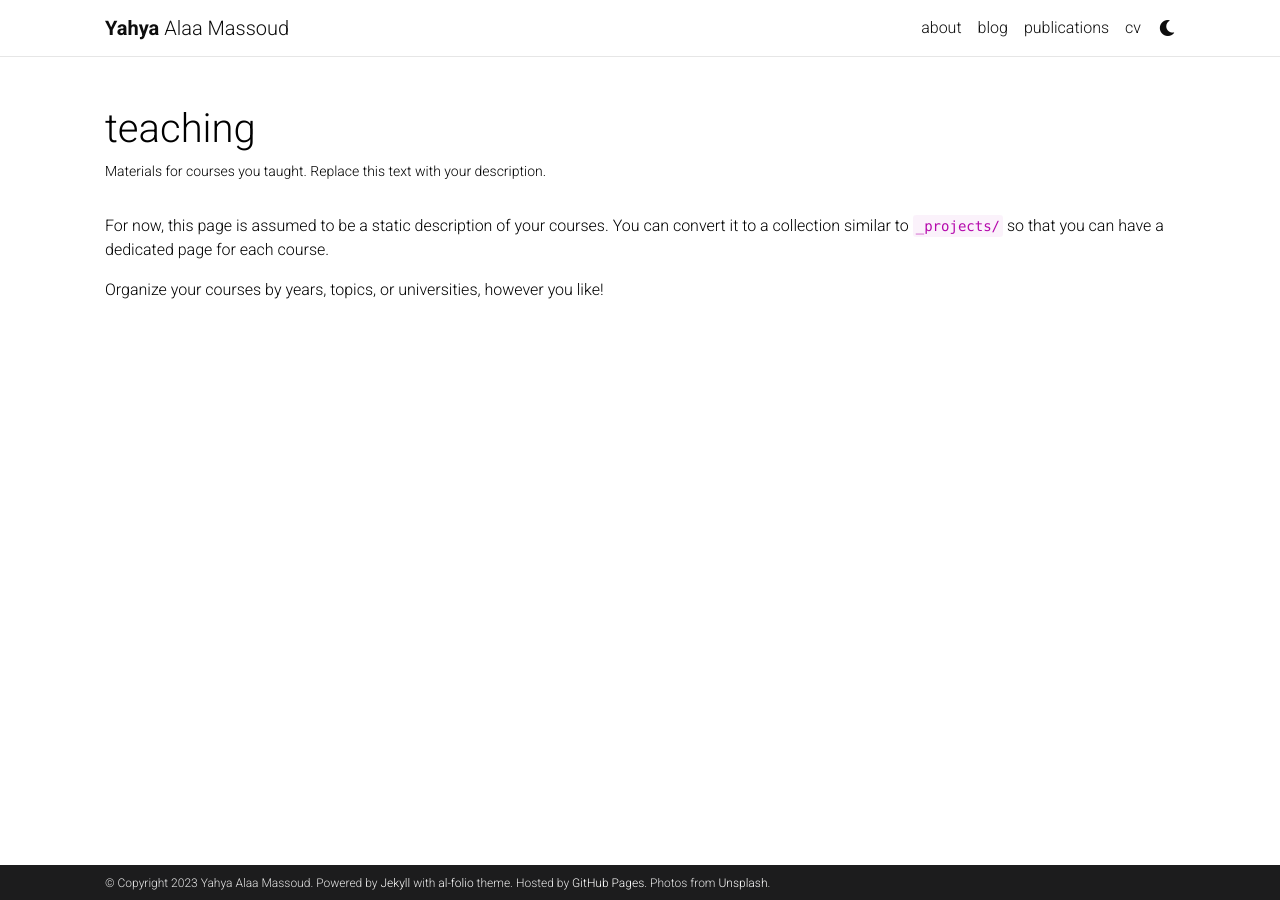
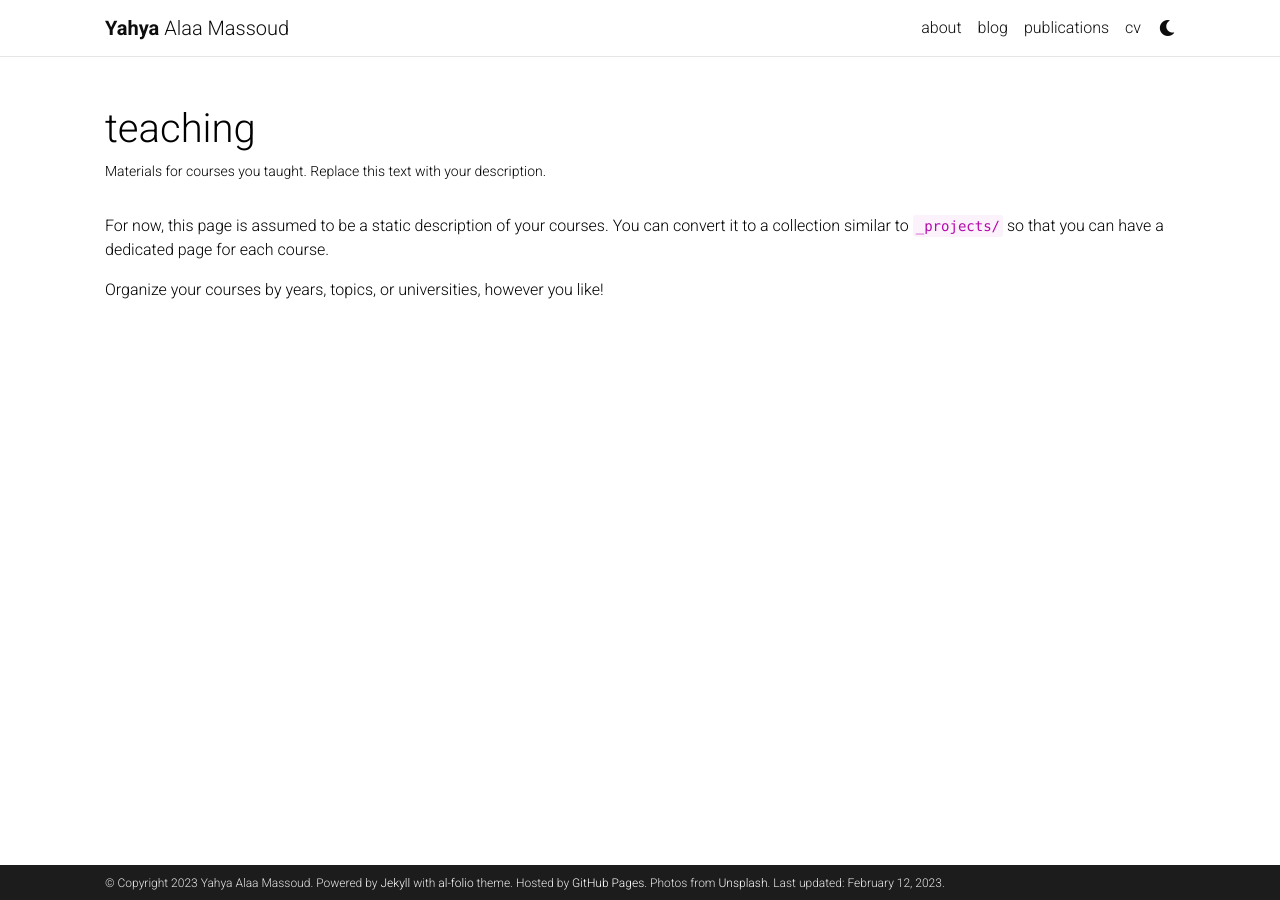
Before and after one commit to YahyaAlaaMassoud/YahyaAlaaMassoud.github.io, a Jekyll site: the page built from _pages/teaching.md, in a window 1280 px wide. Built offline with Jekyll 4.4.1, drawn with Linux system fonts in a browser that asks for light colours; full-size pictures stand in for the smaller copies a plugin makes; comment, search, counter and statistics services are not loaded; a style sheet for code colours, icons or effects is not loaded.

Commit message:
- change icon - add last_updated -

```diff
--- a/_config.yml
+++ b/_config.yml
@@ -13,13 +13,13 @@
   Powered by <a href="https://jekyllrb.com/" target="_blank">Jekyll</a> with <a href="https://github.com/alshedivat/al-folio">al-folio</a> theme.
   Hosted by <a href="https://pages.github.com/" target="_blank">GitHub Pages</a>.
   Photos from <a href="https://unsplash.com" target="_blank">Unsplash</a>.
-keywords: jekyll, jekyll-theme, academic-website, portfolio-website # add your own keywords or leave empty
+keywords: jekyll, jekyll-theme, academic-website, portfolio-website, personal-website # add your own keywords or leave empty
 lang: en # the language of your site (for example: en, fr, cn, ru, etc.)
-icon: ⚛️ # the emoji used as the favicon (alternatively, provide image name in /assets/img/)
+icon: icon.png # the emoji used as the favicon (alternatively, provide image name in /assets/img/)
 
 url: https://me.yahyaalaa.com/ # the base hostname & protocol for your site
 baseurl: "" # the subpath of your site, e.g. /blog/
-last_updated: false # set to true if you want to display last updated in the footer
+last_updated: true # set to true if you want to display last updated in the footer
 impressum_path: # set to path to include impressum link in the footer, use the same path as permalink in a page, helps to conform with EU GDPR
 
 # -----------------------------------------------------------------------------
```
Also changed, not shown: assets/img/icon.png (added).
